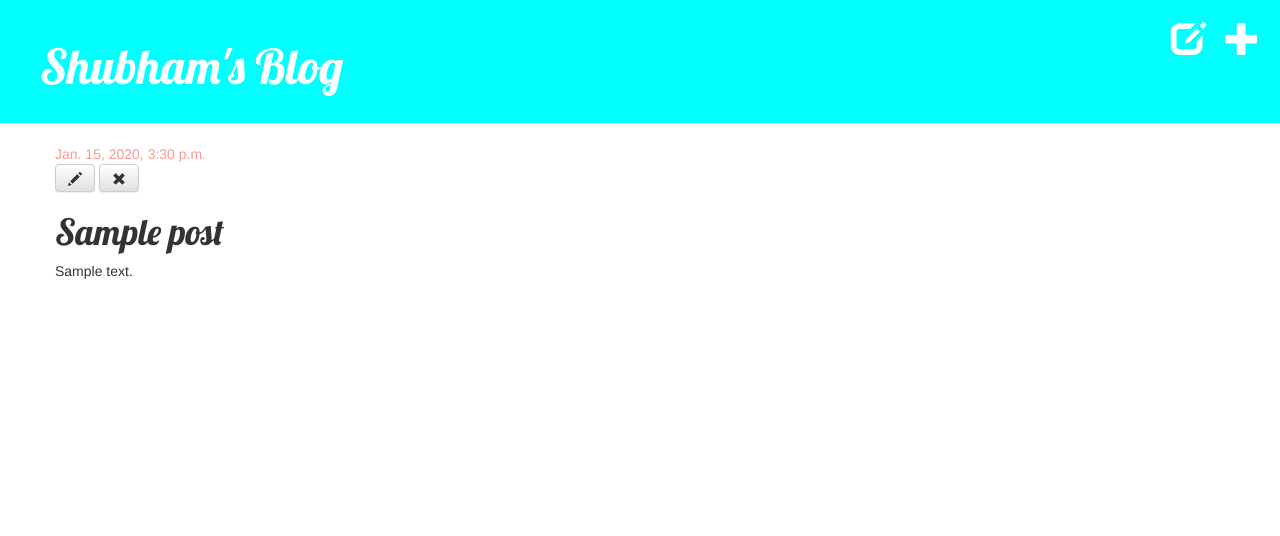
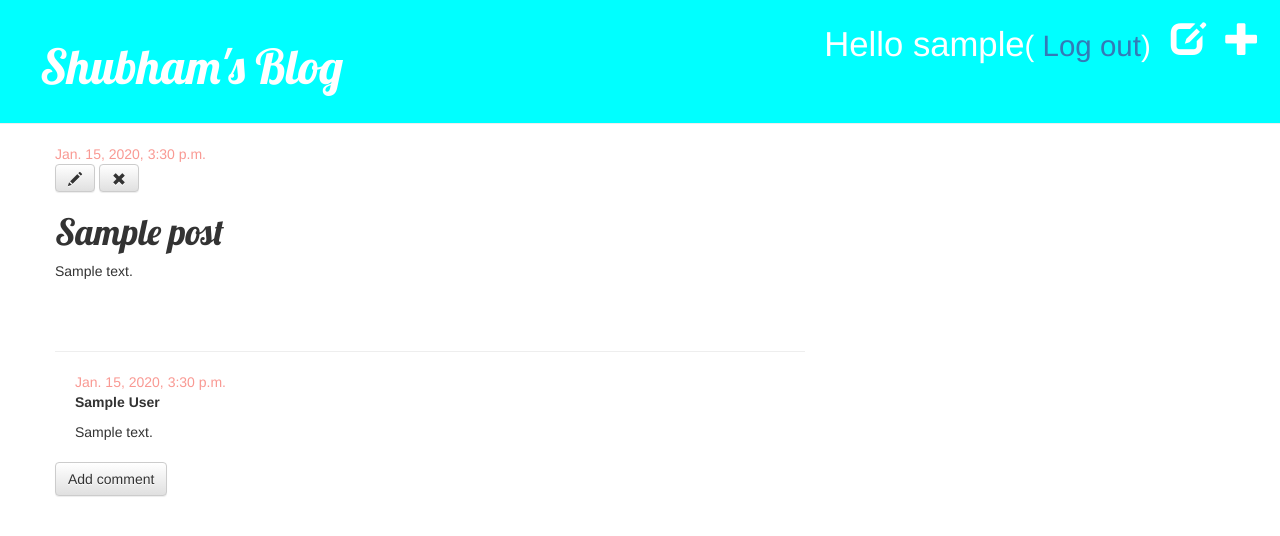
Before and after one commit to shubham919/my-first-blog, a Django app: page /post/1/ in a window 1280 px wide. Shown: the top 536 px of the page. Run offline with Django 3.2, Linux system fonts and the light colour scheme; a user stored in the database is signed in; tables that the repository leaves empty hold one stand-in row (values such as "Sample post"); some libraries are stand-ins or nearby versions.

Commit message:
Updated features for security and comments

```diff
--- a/blog/admin.py
+++ b/blog/admin.py
@@ -1,4 +1,5 @@
 from django.contrib import admin
-from .models import Post
+from .models import Post, Comment
 
 admin.site.register(Post)
+admin.site.register(Comment)
--- a/blog/models.py
+++ b/blog/models.py
@@ -12,5 +12,26 @@ class Post(models.Model):
         self.published_date = timezone.now()
         self.save()
 
+    def approved_comments(self):
+        return self.comments.filter(approved_comment = True)
+
+
     def __str__(self):
         return self.title
+
+
+class Comment(models.Model):
+    post = models.ForeignKey('blog.Post', related_name='comments')
+    author = models.CharField(max_length =200)
+    text= models.TextField()
+    created_date = models.DateTimeField(default =timezone.now)
+    approved_comment = models.BooleanField(default =False)
+
+
+    def approve(self):
+        self.approved_comment= True
+        self.save()
+
+
+    def __str__(self):
+        return self.text
--- a/blog/static/css/blog.css
+++ b/blog/static/css/blog.css
@@ -45,3 +45,6 @@ h1,h2,h3,h4{
 .post h1 a, .post h1 a:visited{
     color : #000000;
 }
+.comment{
+    margin: 20px 0px 20px 20px;
+    }
--- a/blog/templates/blog/base.html
+++ b/blog/templates/blog/base.html
@@ -15,7 +15,13 @@
             {%if user.is_authenticated %}
                 <a href ="{% url 'post_new' %}" class="top-menu"> <span class="glyphicon glyphicon-plus"></span></a>
                 <a href ="{%url 'post_draft_list' %}" class ="top-menu"><span class= "glyphicon glyphicon-edit"></span></a>
+                <p class ="top-menu">Hello {{user.username}}<small>(<a href= "{%url 'logout'%}"> Log out</a>) </small></p>
+
+            {%else%}
+              <h6>  <p class="top-menu"><a href= "{%url 'login'%}">Login</a></p></h6>
+
             {% endif %}
+
             <h1><a href ='/'>Shubham's Blog</a></h1>
         </div>
         <div class = "content container">
--- a/blog/templates/blog/post_detail.html
+++ b/blog/templates/blog/post_detail.html
@@ -17,4 +17,29 @@
         <h1> {{post.title}}</h1>
         <p>{{post.text|truncatechars:200}}</p>
     </div>
+
+    <hr>
+    {%for comment in post.comments.all%}
+        {% if user.is_authenticated or comment.approved_comment%}
+
+        <div class="comment">
+            <div class="date">
+                {{comment.created_date}}
+                {%if not comment.approved_comment%}
+                    <a class ="btn btn-default" href="{% url 'comment_remove' pk=comment.pk %}"><span class ="glyphicon glyphicon-remove"></span></a>
+                    <a class="btn btn-default" href="{%url 'comment_approve' pk=comment.pk %}"><span class="glyphicon glyphicon-ok"></span></a>
+                {%endif%}
+            </div>
+            <strong>{{comment.author}}</strong>
+            <p>{{comment.text|linebreaks}}</p>
+
+        </div>
+        {%endif%}
+    {%empty%}
+        <p>No comments yet :( </p>
+    {%endfor%}
+    <a class ="btn btn-default" href= "{% url 'add_comment_to_post' pk=post.pk %}">Add comment</a>
+
+
+
 {%endblock%}
--- a/blog/templates/blog/post_list.html
+++ b/blog/templates/blog/post_list.html
@@ -8,6 +8,9 @@
             </div>
             <h1><a href= "{% url 'post_detail' pk=post.pk %}">{{post.title}}</a></h1>
             <p>{{post.text|linebreaksbr}} </p>
+
+            <a href="{% url 'post_detail' pk=post.pk %}">Comments: {{ post.approved_comments.count }}</a>
+
         </div>
     {%endfor%}
 {%endblock%}
--- a/blog/urls.py
+++ b/blog/urls.py
@@ -9,4 +9,9 @@ urlpatterns = [
     url(r'^drafts/$', views.post_draft_list, name='post_draft_list'),
     url(r'^post/(?P<pk>\d+)/publish', views.post_publish, name ='post_publish'),
     url(r'^post/(?P<pk>\d+)/remove/$', views.post_remove, name='post_remove'),
+    url(r'^post/(?P<pk>\d+)/comment/$', views.add_comment_to_post, name ='add_comment_to_post'),
+    url(r'^comment/(?P<pk>\d+)/approve/$', views.comment_approve, name='comment_approve'),
+    url(r'^comment/(?P<pk>\d+)/remove/$', views.comment_remove, name= 'comment_remove'),
+
+
     ]
--- a/blog/views.py
+++ b/blog/views.py
@@ -1,7 +1,8 @@
 from django.shortcuts import render, get_object_or_404,redirect
-from .models import Post
+from .models import Post,Comment
 from django.utils import timezone
-from .forms import PostForm
+from .forms import PostForm,CommentForm
+from django.contrib.auth.decorators import login_required
 
 # Create your views here.
 
@@ -15,7 +16,7 @@ def post_detail(request, pk):
      post = get_object_or_404(Post,pk=pk)
      return render(request, 'blog/post_detail.html', {'post':post})
 
-
+@login_required
 def post_new(request):
     if request.method =='POST':
         form = PostForm(request.POST)
@@ -30,7 +31,7 @@ def post_new(request):
         form = PostForm()
     return render(request, 'blog/post_edit.html', {'form':form })
 
-
+@login_required
 def post_edit(request,pk):
     post= get_object_or_404(Post, pk=pk)
     if request.method =='POST':
@@ -45,18 +46,49 @@ def post_edit(request,pk):
             form = PostForm(instance = post)
     return render(request, 'blog/post_edit.html',{'form':form})
 
-
+@login_required
 def post_draft_list(request):
     posts =Post.objects.filter(published_date__isnull=True).order_by('created_date')
     return render(request, 'blog/post_draft_list.html', {'posts':posts})
 
-
+@login_required
 def post_publish(request,pk):
     post = get_object_or_404(Post, pk=pk)
     post.publish()
     return redirect('post_detail',pk=pk)
 
+@login_required
 def post_remove(request,pk):
     post = get_object_or_404(Post,pk=pk)
     post.delete()
     return redirect('post_list')
+
+
+
+def add_comment_to_post(request,pk):
+    post = get_object_or_404(Post,pk=pk)
+    if request.method== "POST":
+        form = CommentForm(request.POST)
+        if form.is_valid():
+            comment = form.save(commit =False)
+            comment.post =post
+            comment.save()
+            return redirect('post_detail', pk= post.pk)
+    else:
+        form= CommentForm()
+
+    return render(request,'blog/add_comment_to_post.html', {'form':form})
+
+
+@login_required
+def comment_approve(request,pk):
+    comment = get_object_or_404(Comment, pk=pk)
+    comment.approve()
+    return redirect('post_detail',pk= comment.post.pk)
+
+@login_required
+def comment_remove(request,pk):
+    comment = get_object_or_404(Comment,pk=pk)
+    post_pk= comment.post.pk
+    comment.delete()
+    return redirect('post_detail', pk=post_pk)
--- a/mysite/settings.py
+++ b/mysite/settings.py
@@ -122,3 +122,4 @@ USE_TZ = True
 
 STATIC_URL = '/static/'
 STATIC_ROOT = os.path.join(BASE_DIR,'static')
+LOGIN_REDIRECT_URL ='/'
--- a/mysite/urls.py
+++ b/mysite/urls.py
@@ -15,10 +15,14 @@ Including another URLconf
 """
 from django.conf.urls import url,include
 from django.contrib import admin
-
+import django.contrib.auth.views
 urlpatterns = [
     url(r'^admin/', admin.site.urls),
+    url(r'^accounts/login/$', django.contrib.auth.views.login, name= 'login'),
+    url(r'^login/$', django.contrib.auth.views.login, name ='login'),
+    url(r'logout', django.contrib.auth.views.logout, name='logout', kwargs={'next_page': '/'}),
     url(r'', include('blog.urls')),
 
 
+
 ]
```
Also changed, not shown: blog/forms.py (+8 -1 lines), blog/templates/blog/add_comment_to_post.html (added, +9 -0 lines), blog/templates/registration/login.html (added, +25 -0 lines), blog/migrations/0002_comment.py (added), blog/migrations/0003_auto_20161219_1241.py (added).
